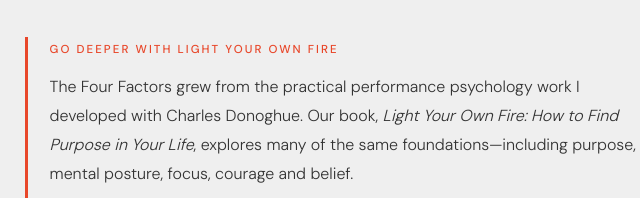
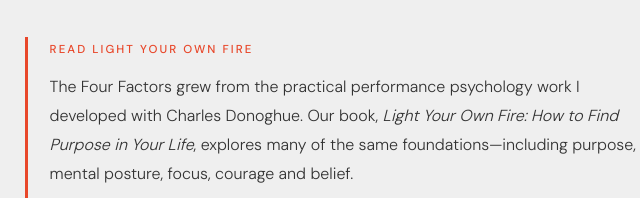
Before and after one commit to spikedev137/glennedley-site, an Astro site: page /four-factors in a window 1280 px wide. Shown: the part 1598-1796 px from the top of the page, 305-945 px from the left. Built offline with nearby package versions, Linux system fonts and the light colour scheme; Astro itself is replaced by a stand-in of ours.

Commit message:
Update four-factors.astro

```diff
--- a/src/pages/four-factors.astro
+++ b/src/pages/four-factors.astro
@@ -22,7 +22,7 @@
   </div>
 
   <section class="book-callout">
-    <h2>Go deeper with Light Your Own Fire</h2>
+    <h2>Read Light Your Own Fire</h2>
     <p>The Four Factors grew from the practical performance psychology work I developed with Charles Donoghue. Our book, <em>Light Your Own Fire: How to Find Purpose in Your Life</em>, explores many of the same foundations—including purpose, mental posture, focus, courage and belief.</p>
     <p><a href="https://lightyourownfire.com/" target="_blank" rel="noopener">Visit the book website →</a></p>
     <p><a href="https://glennedley.gumroad.com/l/lyof" target="_blank" rel="noopener">Buy on Gumroad</a> · <a href="https://a.co/d/0bWr7192" target="_blank" rel="noopener">Buy on Amazon</a></p>
```
